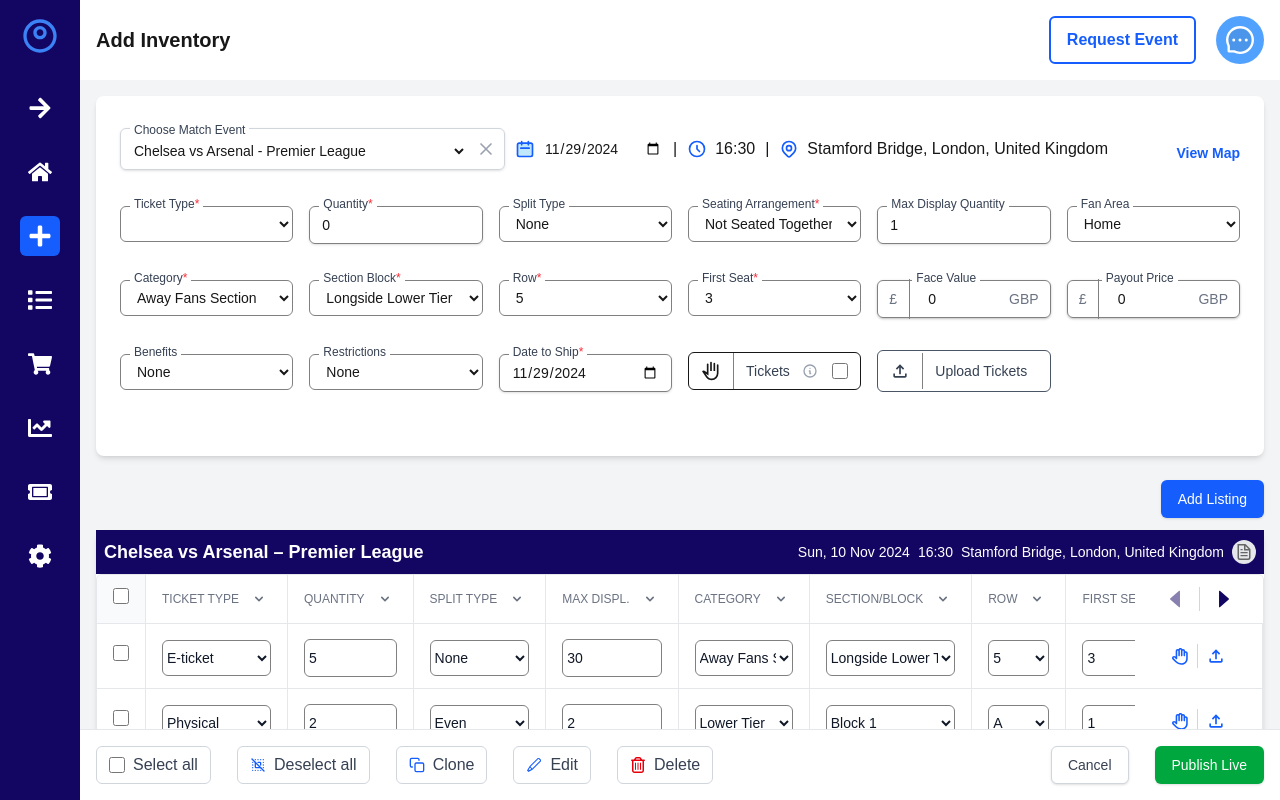
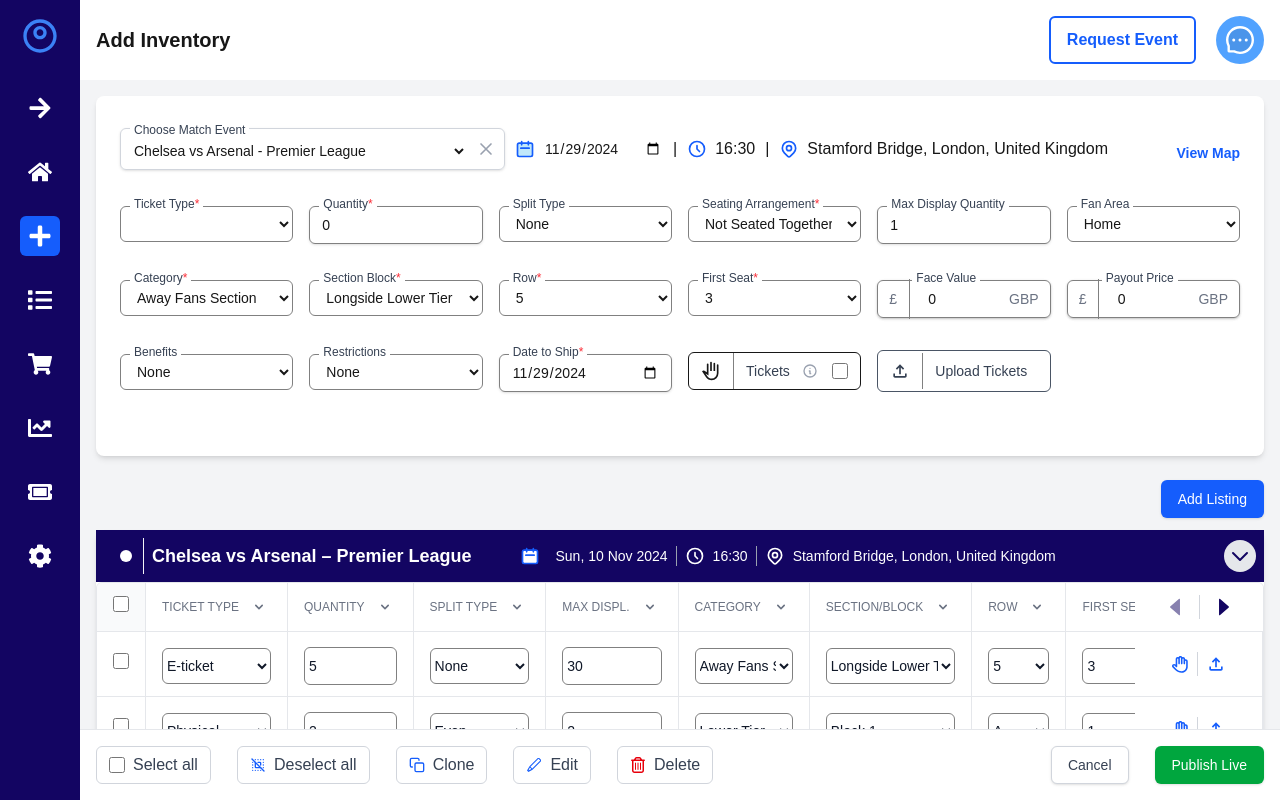
Before and after one commit to sparkie11/Boxoffice, a Next.js app: page / in a window 1280 px wide. Built offline with nearby package versions, Linux system fonts and the light colour scheme.

Commit message:
table contents header

```diff
--- a/src/components/TableSection.tsx
+++ b/src/components/TableSection.tsx
@@ -38,6 +38,7 @@ const TableSection: React.FC<TableSectionProps> = ({
   const [canScrollLeft, setCanScrollLeft] = useState(false);
   const [canScrollRight, setCanScrollRight] = useState(false);
   const [openFilter, setOpenFilter] = useState<string | null>(null);
+  const [isTableVisible, setIsTableVisible] = useState<boolean>(true);// New state for table visibility
   const [filters, setFilters] = useState<Record<string, Set<string>>>({
     ticketType: new Set(),
     splitType: new Set(),
@@ -206,23 +207,57 @@ const TableSection: React.FC<TableSectionProps> = ({
         className="flex justify-between items-center p-2 text-white"
         style={{ backgroundColor: "#130562" }}
       >
-        <h2 className="text-lg font-semibold">
-          Chelsea vs Arsenal – Premier League
-        </h2>
+        <div className="flex items-center">
+          <div className="w-10 px-4 py-3 sticky left-0  z-10 border-r border-gray-100">
+          <div className="w-3 h-3 rounded-full bg-white mr-2"></div>
+
+          </div>
+          <h2 className="text-lg pl-2 font-semibold">Chelsea vs Arsenal – Premier League</h2>
+          <div className="flex items-center text-sm ml-4">
+            <div className="flex items-center space-x-4 pr-2 pl-8 border-r border-gray-400">
+            <svg className="h-5 w-5 text-white" fill="white" stroke="#155dfc" viewBox="0 0 24 24" xmlns="http://www.w3.org/2000/svg"><path strokeLinecap="round" strokeLinejoin="round" strokeWidth="2" d="M8 7V3m8 4V3m-9 8h10M5 21h14a2 2 0 002-2V7a2 2 0 00-2-2H5a2 2 0 00-2 2v12a2 2 0 002 2z"></path></svg>
+
+              <span>Sun, 10 Nov 2024</span>
+            </div>
+            <div className="flex items-center space-x-2 px-2 border-r border-gray-400">
+            <svg className="h-5 w-5 text-white" fill="none" stroke="white" viewBox="0 0 24 24" xmlns="http://www.w3.org/2000/svg"><path strokeLinecap="round" strokeLinejoin="round" strokeWidth="2" d="M12 8v4l3 3m6-3a9 9 0 11-18 0 9 9 0 0118 0z"></path></svg>
+
+              <span>16:30</span>
+            </div>
+            <div className="flex items-center space-x-2 pl-2">
+            <svg className="h-5 w-5  text-white" fill="none" stroke="white" viewBox="0 0 24 24" xmlns="http://www.w3.org/2000/svg"><path strokeLinecap="round" strokeLinejoin="round" strokeWidth="2" d="M17.657 16.657L13.414 20.9a1.998 1.998 0 01-2.827 0l-4.244-4.243a8 8 0 1111.314 0z"></path><path strokeLinecap="round" strokeLinejoin="round" strokeWidth="2" d="M15 11a3 3 0 11-6 0 3 3 0 016 0z"></path></svg>
+
+              <span>Stamford Bridge, London, United Kingdom</span>
+            </div>
+          </div>
+        </div>
+
         <div className="flex items-center space-x-2 text-sm">
-          <span>Sun, 10 Nov 2024</span>
-          <span>16:30</span>
-          <span>Stamford Bridge, London, United Kingdom</span>
           <button
+            onClick={() => setIsTableVisible(!isTableVisible)}
             className="p-1 rounded-full bg-gray-200 hover:bg-gray-300"
-            aria-label="Download"
+            aria-label="Toggle Table Visibility"
           >
-            <Image src="/file.svg" alt="file" width={16} height={16} />
+            <svg
+              xmlns="http://www.w3.org/2000/svg"
+              className={`h-6 w-6 text-[#130562] transform ${isTableVisible ? 'rotate-180' : ''}`}
+              fill="none"
+              viewBox="0 0 24 24"
+              stroke="currentColor"
+            >
+              <path
+                strokeLinecap="round"
+                strokeLinejoin="round"
+                strokeWidth={2}
+                d="M5 15l7-7 7 7"
+              />
+            </svg>
           </button>
         </div>
       </div>
 
       {/* TABLE */}
+      {isTableVisible && (
         <div
           ref={tableContainerRef}
           className="overflow-x-auto border border-gray-200 rounded-md"
@@ -709,6 +744,7 @@ const TableSection: React.FC<TableSectionProps> = ({
           </tbody>
         </table>
       </div>
+      )}
     </section>
   );
 };
```
Lines whose indentation alone changed are shown as unchanged.
